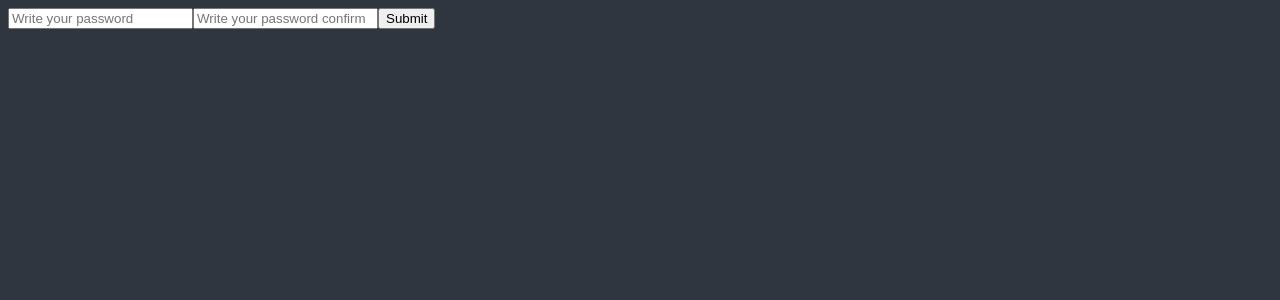
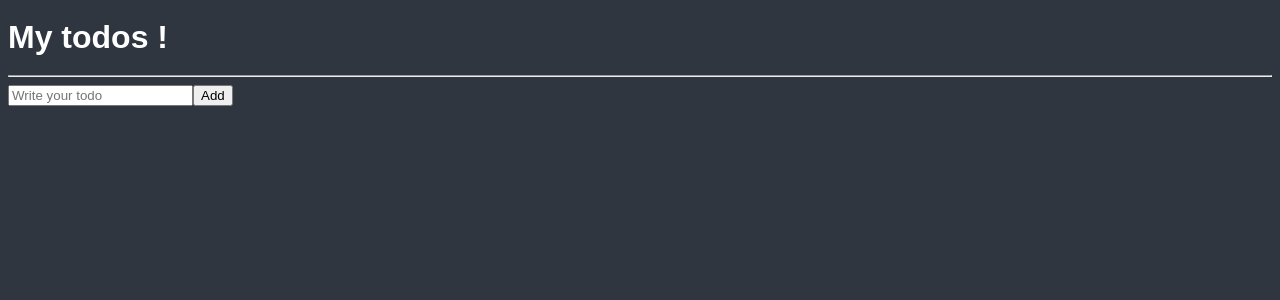
Before and after one commit to codeblue25/learn-react-master, a React (Create React App) app: page / in a window 1280 px wide. Shown: the top 300 px of the page. Built offline with nearby package versions, Linux system fonts and the light colour scheme.

Commit message:
Create todo list view

```diff
--- a/src/App.tsx
+++ b/src/App.tsx
@@ -1,5 +1,5 @@
 import { createGlobalStyle } from "styled-components";
-import TodoList from "./TodoList";
+import TodoList from "./components/TodoList";
 
 const GlobalStyle = createGlobalStyle`
 @import url('https://fonts.googleapis.com/css2?family=Source+Sans+3:wght@300;400&display=swap')
--- a/src/TodoList.tsx
+++ /dev/null
@@ -1,66 +0,0 @@
-import { useForm } from "react-hook-form";
-
-interface IForm {
-  password: string;
-  passwordConfirm: string;
-  extraError: string;
-}
-
-function ToDoList() {
-  const {
-    register,
-    handleSubmit,
-    formState: { errors },
-    setError,
-  } = useForm<IForm>({});
-
-  const onValid = (data: IForm) => {
-    if (data.password !== data.passwordConfirm) {
-      setError(
-        "passwordConfirm",
-        { message: "Password is not the same" },
-        { shouldFocus: true }
-      );
-    }
-
-    setError("extraError", { message: "Server offline" });
-  };
-  return (
-    <div>
-      <form onSubmit={handleSubmit(onValid)}>
-        <input
-          {...register("password", {
-            required: "Password is required",
-            minLength: {
-              value: 2,
-              message: "Password should be longer",
-            },
-            validate: {
-              no123: (value) =>
-                value.includes("123") ? "123 is not allowed" : true,
-              noAbc: (value) =>
-                value.includes("abc") ? "'abc' is not allowed" : true,
-            },
-          })}
-          type="text"
-          placeholder="Write your password"
-        />
-        <span>{errors?.password?.message}</span>
-
-        <input
-          {...register("passwordConfirm", {
-            required: "Password confirm is required",
-          })}
-          placeholder="Write your password confirm"
-        />
-        <span>{errors?.passwordConfirm?.message}</span>
-
-        <button>Submit</button>
-
-        <span>{errors?.extraError?.message}</span>
-      </form>
-    </div>
-  );
-}
-
-export default ToDoList;
--- /dev/null
+++ b/src/components/TodoList.tsx
@@ -0,0 +1,32 @@
+import { useForm } from "react-hook-form";
+
+interface IForm {
+  todo: string;
+}
+
+function TodoList() {
+  const { register, handleSubmit, setValue } = useForm<IForm>();
+  const onSubmit = (data: IForm) => {
+    console.log("Add todo", data.todo);
+    setValue("todo", "");
+  };
+
+  return (
+    <div>
+      <h1>My todos !</h1>
+      <hr />
+      <form onSubmit={handleSubmit(onSubmit)}>
+        <input
+          {...register("todo", {
+            required: "Please write a todo",
+          })}
+          type="text"
+          placeholder="Write your todo"
+        />
+        <button>Add</button>
+      </form>
+    </div>
+  );
+}
+
+export default TodoList;
```
